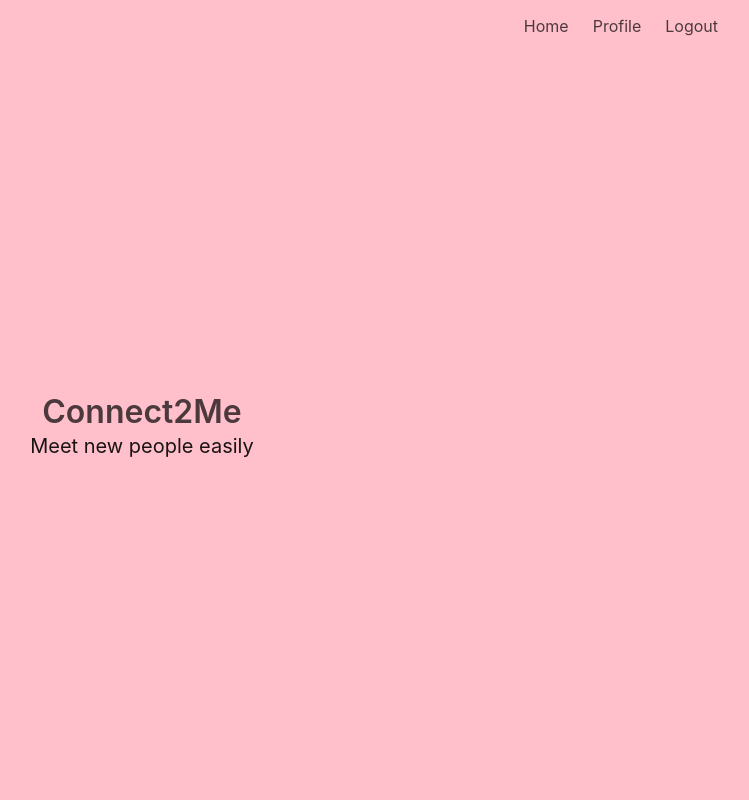
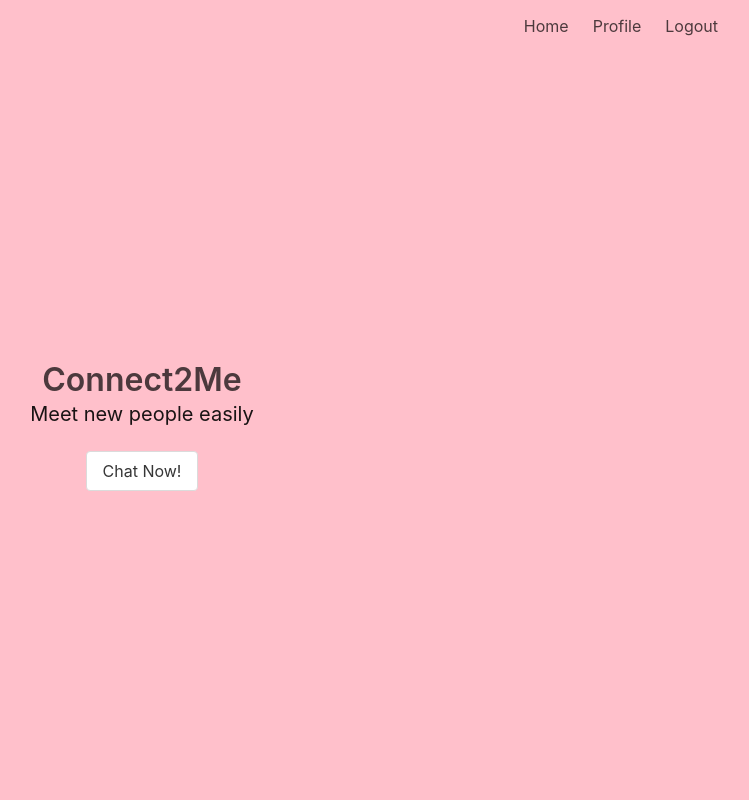
Before and after one commit to mco9734/Connect2Me, a Flask app: page / in a window 1280 px wide. Shown: the whole page, without its empty margins (498-1247 px from the left). Run offline with Flask 2, Linux system fonts and the light colour scheme; a user stored in the database is signed in.

Commit message:
added Chat Now button

```diff
--- a/src/project/main.py
+++ b/src/project/main.py
@@ -12,3 +12,8 @@ def index():
 @login_required
 def profile():
     return render_template('profile.html', name=current_user.name)
+
+@main.route('/chat')
+@login_required
+def chat():
+    return render_template('chat.html')
--- /dev/null
+++ b/src/project/templates/chat.html
@@ -0,0 +1 @@
+{% extends "base.html" %}
--- a/src/project/templates/index.html
+++ b/src/project/templates/index.html
@@ -8,4 +8,13 @@
 <h2 class="subtitle">
   Meet new people easily
 </h2>
+
+{% if current_user.is_authenticated %}
+<a href="{{ url_for('main.chat') }}">
+  <button class="button">
+      Chat Now!
+  </button>
+</a>
+{% endif %}
+
 {% endblock %}
```
